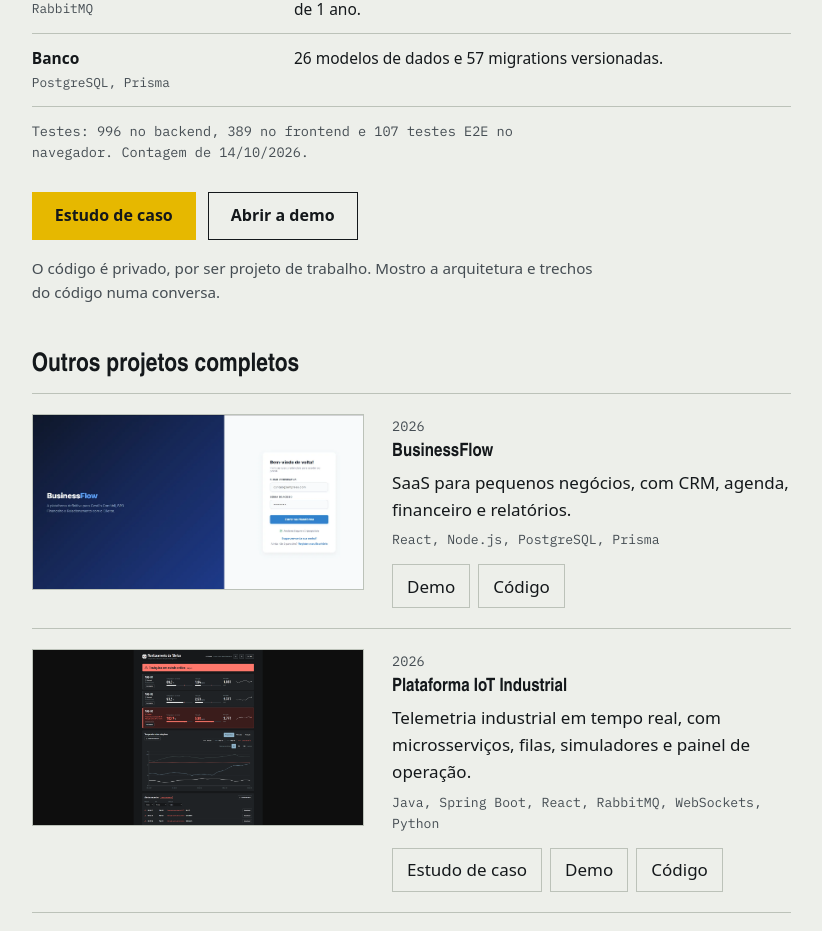
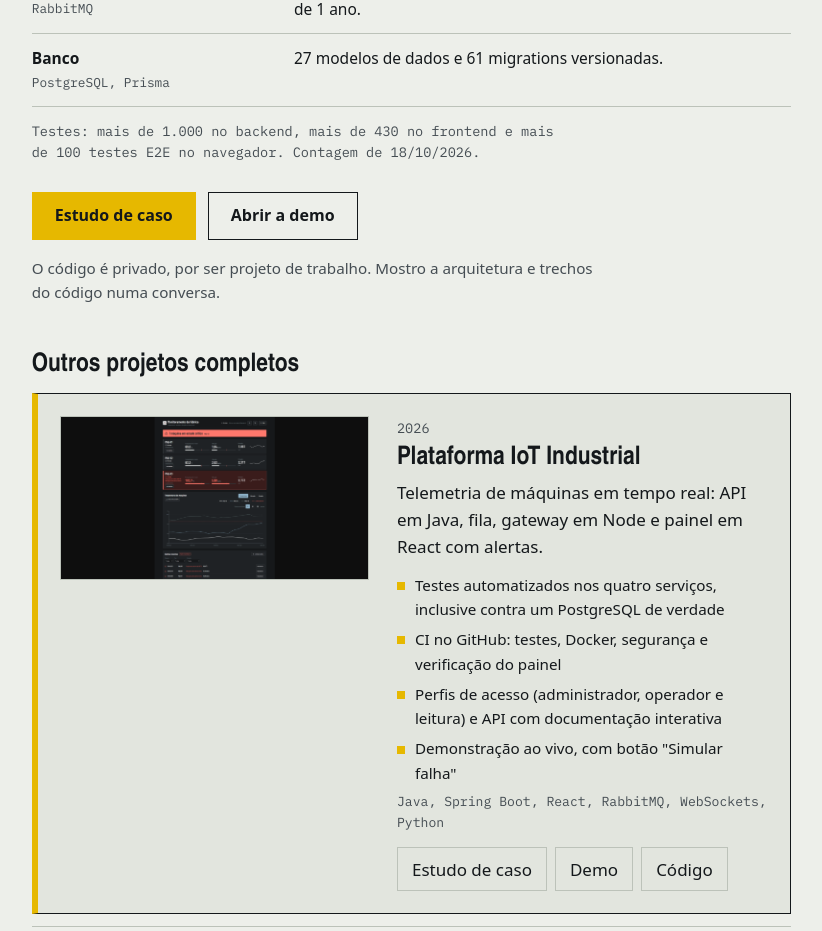
Before and after one commit to MatheusFranciscoLS/matheusFranciscoLS.github.io, a React (Vite) app in the folder meu-portfolio/: page / in a window 1280 px wide. Shown: the part 2260-3191 px from the top of the page, without its empty margins (399-1221 px from the left). Built offline with nearby package versions, Linux system fonts and the light colour scheme.

Commit message:
Plataforma IoT em destaque, NestJS removido, numeros do CogniVault recontados, curriculo e Trajetoria atualizados
Co-Authored-By: Claude Sonnet 5.5 <noreply@anthropic.com>

```diff
--- a/meu-portfolio/src/App.jsx
+++ b/meu-portfolio/src/App.jsx
@@ -188,7 +188,7 @@ function Projects({ t, lang }) {
           <h3 className="sub">{p.othersTitle}</h3>
           <ul className="rows">
             {p.others.map((o) => (
-              <li key={o.name} className="row row--card">
+              <li key={o.name} className={o.featured ? 'row row--card row--featured' : 'row row--card'}>
                 {o.img && (
                   <img className="row__thumb" src={o.img} alt={o.imgAlt} width="1600" height="850" loading="lazy" decoding="async" />
                 )}
@@ -196,6 +196,13 @@ function Projects({ t, lang }) {
                   <p className="row__year">{o.year}</p>
                   <h4>{o.name}</h4>
                   <p>{o.text}</p>
+                  {o.proofs && (
+                    <ul className="row__proofs">
+                      {o.proofs.map((x) => (
+                        <li key={x}>{x}</li>
+                      ))}
+                    </ul>
+                  )}
                   {o.stack && <p className="row__stack">{o.stack}</p>}
                   {o.demo && (
                     <div className="row__links">
--- a/meu-portfolio/src/content.js
+++ b/meu-portfolio/src/content.js
@@ -54,7 +54,7 @@ export const content = {
         {
           name: 'API',
           tech: 'Node.js, Express',
-          does: '91 rotas. Recusa código incompleto em vez de sugerir um parecido.',
+          does: 'Mais de 85 rotas. Recusa código incompleto em vez de sugerir um parecido.',
         },
         {
           name: 'Fila',
@@ -64,10 +64,10 @@ export const content = {
         {
           name: 'Banco',
           tech: 'PostgreSQL, Prisma',
-          does: '26 modelos de dados e 57 migrations versionadas.',
+          does: '27 modelos de dados e 61 migrations versionadas.',
         },
       ],
-      tests: 'Testes: 996 no backend, 389 no frontend e 107 testes E2E no navegador. Contagem de 14/10/2026.',
+      tests: 'Testes: mais de 1.000 no backend, mais de 430 no frontend e mais de 100 testes E2E no navegador. Contagem de 18/10/2026.',
     },
     projects: {
       title: 'Projetos',
@@ -96,6 +96,24 @@ export const content = {
       codeLabel: 'Código',
       others: [
         {
+          img: '/assets/iot/miniatura.png',
+          imgAlt: 'Painel de monitoramento com temperatura, rotação e vibração de três máquinas.',
+          name: 'Plataforma IoT Industrial',
+          year: '2026',
+          featured: true,
+          text: 'Telemetria de máquinas em tempo real: API em Java, fila, gateway em Node e painel em React com alertas.',
+          proofs: [
+            'Testes automatizados nos quatro serviços, inclusive contra um PostgreSQL de verdade',
+            'CI no GitHub: testes, Docker, segurança e verificação do painel',
+            'Perfis de acesso (administrador, operador e leitura) e API com documentação interativa',
+            'Demonstração ao vivo, com botão "Simular falha"',
+          ],
+          stack: 'Java, Spring Boot, React, RabbitMQ, WebSockets, Python',
+          study: '/estudo-de-caso-plataforma-iot/',
+          demo: 'https://plataforma-iot-industrial.vercel.app',
+          code: 'https://github.com/MatheusFranciscoLS/plataforma-iot-industrial',
+        },
+        {
           img: '/assets/businessflow.webp',
           imgAlt: 'Tela de login do BusinessFlow, plataforma de gestão contábil e financeira.',
           name: 'BusinessFlow',
@@ -104,17 +122,6 @@ export const content = {
           stack: 'React, Node.js, PostgreSQL, Prisma',
           demo: 'https://flowbusiness.vercel.app',
           code: 'https://github.com/MatheusFranciscoLS/BusinessFlow',
-        },
-        {
-          img: '/assets/iot/miniatura.png',
-          imgAlt: 'Painel de monitoramento com temperatura, rotação e vibração de três máquinas.',
-          name: 'Plataforma IoT Industrial',
-          year: '2026',
-          text: 'Telemetria industrial em tempo real, com microsserviços, filas, simuladores e painel de operação.',
-          stack: 'Java, Spring Boot, React, RabbitMQ, WebSockets, Python',
-          study: '/estudo-de-caso-plataforma-iot/',
-          demo: 'https://plataforma-iot-industrial.vercel.app',
-          code: 'https://github.com/MatheusFranciscoLS/plataforma-iot-industrial',
         },
         {
           img: '/assets/p2.webp',
@@ -143,7 +150,7 @@ export const content = {
         {
           when: '2020 até hoje',
           what: 'Vendedor, Vardão Máquinas',
-          text: 'Em uma loja familiar, vendo equipamentos Husqvarna e também cuido de compras, estoque, manutenção e parte do financeiro. Montei um CRM para acompanhar leads e um sistema de pedidos e estoque de peças. R$ 200 mil em vendas em 30 dias.',
+          text: 'Em uma loja familiar, vendo equipamentos Husqvarna e também cuido de compras, estoque, manutenção e parte do financeiro. Desenvolvi o CogniVault, que padroniza os orçamentos da loja, montei um CRM para ter mais controle dos clientes e dos leads e criei um sistema de pedidos e estoque de peças. R$ 200 mil em vendas em 30 dias.',
         },
         {
           when: '2022 a 2024',
@@ -158,12 +165,12 @@ export const content = {
         {
           when: '2025 a 2026',
           what: 'Quatro projetos completos',
-          text: 'Economia Solidária (TCC), BusinessFlow, Plataforma IoT e CogniVault, que está no ar. No CogniVault, do levantamento no balcão ao sistema em produção, com testes automatizados.',
+          text: 'Todos no ar: Economia Solidária (TCC), BusinessFlow, Plataforma IoT e CogniVault. O CogniVault foi do levantamento no balcão à produção, com testes automatizados.',
         },
       ],
       skillsTitle: 'Competências',
       skills: [
-        ['Back-end', 'Java, Spring Boot, Spring Security, Node.js, Express, NestJS, TypeScript, APIs REST'],
+        ['Back-end', 'Java, Spring Boot, Spring Security, Node.js, Express, TypeScript, APIs REST'],
         ['Front-end', 'React, TypeScript, JavaScript, HTML5, CSS3, Tailwind CSS'],
         ['Dados e arquitetura', 'PostgreSQL, MySQL, Prisma, Firebase, Supabase, RabbitMQ, Docker, microsserviços, WebSockets'],
         ['Práticas', 'Git e GitHub, Postman, Scrum e Kanban, testes automatizados'],
@@ -246,7 +253,7 @@ export const content = {
           does: '26 data models and 57 versioned migrations.',
         },
       ],
-      tests: 'Tests: 996 backend, 389 frontend and 107 end-to-end browser tests. Counted on 2026-10-14.',
+      tests: 'Tests: over 1,000 backend, over 430 frontend and over 100 end-to-end browser tests. Counted on 2026-10-18.',
     },
     projects: {
       title: 'Projects',
@@ -275,6 +282,24 @@ export const content = {
       codeLabel: 'Code',
       others: [
         {
+          img: '/assets/iot/miniatura.png',
+          imgAlt: 'Monitoring dashboard with temperature, speed and vibration for three machines.',
+          name: 'Industrial IoT Platform',
+          year: '2026',
+          featured: true,
+          text: 'Real-time machine telemetry: a Java API, a queue, a Node gateway and a React dashboard with alerts.',
+          proofs: [
+            'Automated tests in all four services, including against a real PostgreSQL',
+            'CI on GitHub: tests, Docker, security and dashboard checks',
+            'Access roles (admin, operator and read-only) and an API with interactive documentation',
+            'Live demo with a "Simulate failure" button',
+          ],
+          stack: 'Java, Spring Boot, React, RabbitMQ, WebSockets, Python',
+          study: '/estudo-de-caso-plataforma-iot/en/',
+          demo: 'https://plataforma-iot-industrial.vercel.app',
+          code: 'https://github.com/MatheusFranciscoLS/plataforma-iot-industrial',
+        },
+        {
           img: '/assets/businessflow.webp',
           imgAlt: 'BusinessFlow login screen, an accounting and finance management platform.',
           name: 'BusinessFlow',
@@ -283,17 +308,6 @@ export const content = {
           stack: 'React, Node.js, PostgreSQL, Prisma',
           demo: 'https://flowbusiness.vercel.app',
           code: 'https://github.com/MatheusFranciscoLS/BusinessFlow',
-        },
-        {
-          img: '/assets/iot/miniatura.png',
-          imgAlt: 'Monitoring dashboard with temperature, speed and vibration for three machines.',
-          name: 'Industrial IoT Platform',
-          year: '2026',
-          text: 'Real-time industrial telemetry with microservices, queues, simulators and an operations dashboard.',
-          stack: 'Java, Spring Boot, React, RabbitMQ, WebSockets, Python',
-          study: '/estudo-de-caso-plataforma-iot/en/',
-          demo: 'https://plataforma-iot-industrial.vercel.app',
-          code: 'https://github.com/MatheusFranciscoLS/plataforma-iot-industrial',
         },
         {
           img: '/assets/p2.webp',
@@ -322,7 +336,7 @@ export const content = {
         {
           when: '2020 to today',
           what: 'Sales representative, Vardão Máquinas',
-          text: 'At a family-owned store, I sell Husqvarna equipment and also handle purchasing, inventory, maintenance and part of the finances. I set up a CRM to track leads and a system for parts orders and inventory. BRL 200k in sales in 30 days.',
+          text: 'At a family-owned store, I sell Husqvarna equipment and also handle purchasing, inventory, maintenance and part of the finances. I built CogniVault, which standardizes the store quotes, set up a CRM for better control of customers and leads and created a system for parts orders and inventory. BRL 200k in sales in 30 days.',
         },
         {
           when: '2022 to 2024',
@@ -337,12 +351,12 @@ export const content = {
         {
           when: '2025 to 2026',
           what: 'Four complete projects',
-          text: 'Solidarity Economy (capstone), BusinessFlow, Industrial IoT Platform and CogniVault, which is live. On CogniVault, from requirements at the counter to a system in production, with automated tests.',
+          text: 'All live: Solidarity Economy (capstone), BusinessFlow, Industrial IoT Platform and CogniVault. CogniVault went from requirements at the counter to production, with automated tests.',
         },
       ],
       skillsTitle: 'Skills',
       skills: [
-        ['Back-end', 'Java, Spring Boot, Spring Security, Node.js, Express, NestJS, TypeScript, REST APIs'],
+        ['Back-end', 'Java, Spring Boot, Spring Security, Node.js, Express, TypeScript, REST APIs'],
         ['Front-end', 'React, TypeScript, JavaScript, HTML5, CSS3, Tailwind CSS'],
         ['Data and architecture', 'PostgreSQL, MySQL, Prisma, Firebase, Supabase, RabbitMQ, Docker, microservices, WebSockets'],
         ['Practices', 'Git and GitHub, Postman, Scrum and Kanban, automated testing'],
--- a/meu-portfolio/src/site.css
+++ b/meu-portfolio/src/site.css
@@ -885,3 +885,35 @@ h4 {
 .hero h1 {
   font-size: clamp(2.4rem, 1rem + 4.6vw, 3.9rem);
 }
+
+/* Plataforma IoT: segundo projeto principal */
+.row--featured {
+  border: 1.5px solid var(--ink);
+  border-left: 6px solid var(--signal);
+  padding: 22px;
+  margin-bottom: 12px;
+  background: var(--paper-2);
+}
+.row--featured h4 {
+  font-size: 1.6rem;
+}
+.row__proofs {
+  list-style: none;
+  margin: 12px 0 4px;
+  padding: 0;
+}
+.row__proofs li {
+  position: relative;
+  padding-left: 18px;
+  margin-bottom: 6px;
+  font-size: 0.95rem;
+}
+.row__proofs li::before {
+  content: '';
+  position: absolute;
+  left: 0;
+  top: 0.6em;
+  width: 8px;
+  height: 8px;
+  background: var(--signal);
+}
```
Also changed, not shown: meu-portfolio/curriculos/curriculo-en.html (+5 -4 lines), meu-portfolio/curriculos/curriculo-pt.html (+5 -4 lines), meu-portfolio/public/estudo-de-caso-cognivault/en/index.html (+8 -8 lines), meu-portfolio/public/estudo-de-caso-cognivault/index.html (+8 -8 lines), 2 other files (tests, documents, lock files or other folders).
